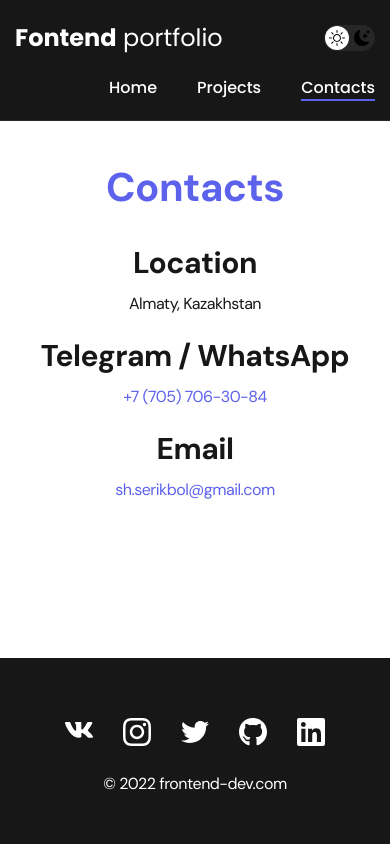
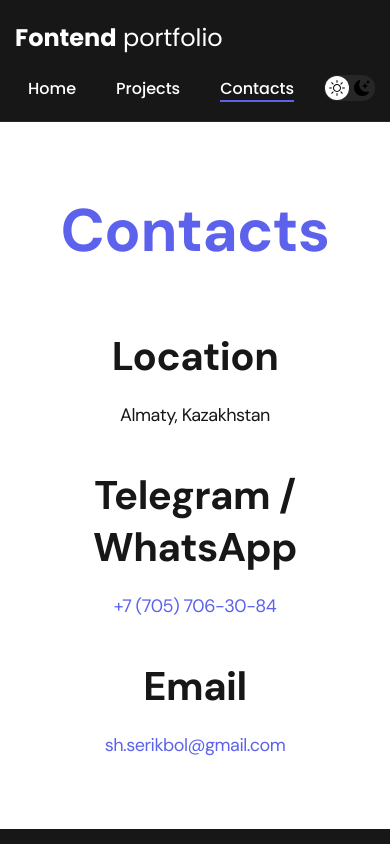
Before and after one commit to Serikbol84/05-project-Portfolio-app-, a React (Create React App) app: page /contacts in a window 390 px wide. Shown: the top 844 px of the page. Built offline with nearby package versions, Linux system fonts and the light colour scheme.

Commit message:
close to finish

```diff
--- a/src/Components/Navbar/Navbar.jsx
+++ b/src/Components/Navbar/Navbar.jsx
@@ -1,13 +1,12 @@
+import { NavLink } from "react-router-dom"
+import BtnDarkMode from "../btnDarkMode/BtnDarkMode";
 import "./style.css"
-import sun from "./../../img/icons/sun.svg"
-import moon from "./../../img/icons/moon.svg"
 
-import { NavLink } from "react-router-dom"
 
 const Navbar = () => {
 
-    const activeLink = 'nav-list__link nav-list__link--active';
-    const normalLink = 'nav-list__link';
+    const activeLink = 'nav-list_link nav-list_link-active';
+    const normalLink = 'nav-list_link';
 
     return (
         <nav className="nav">
@@ -17,26 +16,22 @@ const Navbar = () => {
                         <strong>Fontend</strong> portfolio
                     </NavLink>
 
-
-                    <button className="dark-mode-btn">
-                        <img src={sun} alt="Light mode" className="dark-mode-btn__icon"/>
-                        <img src={moon} alt="Dark mode" className="dark-mode-btn__icon"/>
-                    </button>
+                    <BtnDarkMode />
 
                     <ul className="nav-list">
-                        <li className="nav-list__item">
+                        <li className="nav-list_item">
                             <NavLink to="/" className={({isActive}) => isActive ? activeLink : normalLink}>
                                 Home
                             </NavLink>
                         </li>
 
-                        <li className="nav-list__item">
+                        <li className="nav-list_item">
                             <NavLink to="/projects" className={({isActive}) => isActive ? activeLink : normalLink}>
                                 Projects
                             </NavLink>
                         </li>
 
-                        <li className="nav-list__item">
+                        <li className="nav-list_item">
                             <NavLink to="/contacts" className={({isActive}) => isActive ? activeLink : normalLink}>
                                 Contacts
                             </NavLink>
--- a/src/Components/Navbar/style.css
+++ b/src/Components/Navbar/style.css
@@ -39,20 +39,20 @@
     font-family: 'Poppins', sans-serif;
 }
 
-.nav-list__link {
+.nav-list_link {
     color: var(--nav-text);
     transition: opacity 0.2s ease-in;
 }
 
-.nav-list__link:hover {
+.nav-list_link:hover {
     opacity: 0.8;
 }
 
-.nav-list__link--active {
+.nav-list_link-active {
     position: relative;
 }
 
-.nav-list__link--active::before {
+.nav-list_link-active::before {
     content: '';
 
     position: absolute;
--- /dev/null
+++ b/src/Components/btnDarkMode/BtnDarkMode.jsx
@@ -0,0 +1,39 @@
+import {  useEffect, useRef } from "react"
+import { useLocalStorage } from "./../../utils/useLocalStorage"
+import sun from "./../../img/icons/sun.svg"
+import moon from "./../../img/icons/moon.svg"
+import "./style.css"
+
+const BtnDarkMode = () => {
+
+    // const [darkMode, setDarkMode] = useState('light');
+
+    const [darkMode, setDarkMode] = useLocalStorage('darkMode', 'light');
+
+    const btnRef = useRef(null);
+
+    useEffect(() => {
+        if (darkMode === 'dark') {
+            document.body.classList.add('dark')
+            btnRef.current.classList.add('dark-mode-btn--active')
+        } else {
+            document.body.classList.remove('dark')
+            btnRef.current.classList.remove('dark-mode-btn--active')
+        }
+    }, [darkMode])
+
+    const toggleDarkMode = () => {
+        setDarkMode((currentValue) => {
+            return currentValue === 'light' ? 'dark' : 'light';
+        })
+    }
+
+    return (
+        <button ref={btnRef} className="dark-mode-btn" onClick={ toggleDarkMode }>
+            <img src={sun} alt="Light mode" className="dark-mode-btn_icon"/>
+            <img src={moon} alt="Dark mode" className="dark-mode-btn_icon"/>
+        </button>
+    );
+}
+
+export default BtnDarkMode;
--- /dev/null
+++ b/src/Components/btnDarkMode/style.css
@@ -0,0 +1,42 @@
+/* Dark mode btn */
+
+.dark-mode-btn {
+    order: 9;
+
+    position: relative;
+    display: flex;
+    justify-content: space-between;
+
+    width: 51px;
+    height: 26px;
+    padding: 5px;
+
+    border-radius: 50px;
+    background-color: #272727;
+}
+
+.dark-mode-btn::before {
+    content: '';
+
+    position: absolute;
+    top: 1px;
+    left: 1px;
+
+    display: block;
+    width: 24px;
+    height: 24px;
+
+    border-radius: 50%;
+    background-color: #fff;
+
+    transition: left 0.2s ease-in;
+}
+
+.dark-mode-btn--active::before {
+    left: 26px;
+}
+
+.dark-mode-btn_icon {
+    position: relative;
+    z-index: 9;
+}
--- a/src/styles/main.css
+++ b/src/styles/main.css
@@ -101,53 +101,6 @@ body {
     font-weight: 700;
     line-height: 1.3;
 }
-
-
-
-/* Dark mode btn */
-
-.dark-mode-btn {
-	order: 9;
-
-	position: relative;
-	display: flex;
-	justify-content: space-between;
-
-	width: 51px;
-	height: 26px;
-	padding: 5px;
-
-	border-radius: 50px;
-	background-color: #272727;
-}
-
-.dark-mode-btn::before {
-	content: '';
-
-	position: absolute;
-	top: 1px;
-	left: 1px;
-
-	display: block;
-	width: 24px;
-	height: 24px;
-
-	border-radius: 50%;
-	background-color: #fff;
-
-	transition: left 0.2s ease-in;
-}
-
-.dark-mode-btn--active::before {
-	left: 26px;
-}
-
-.dark-mode-btn__icon {
-	position: relative;
-	z-index: 9;
-}
-
-
 
 /* Btn */
 
@@ -267,90 +220,3 @@ body {
 .content-list__item p + p {
     margin-top: 0.5em;
 }
-
-
-
-@media (max-width: 620px) {
-	/* Header  */
-
-	.header {
-		min-height: unset;
-	}
-
-	.header__title {
-		font-size: 30px;
-	}
-
-	.header__title strong {
-		font-size: 40px;
-	}
-
-	/* Nav */
-
-	.nav-row {
-		justify-content: space-between;
-	}
-
-	.dark-mode-btn {
-		order: 0;
-	}
-
-	/* General */
-
-	.section {
-		padding: 40px 0;
-	}
-
-	.title-1 {
-		margin-bottom: 30px;
-		font-size: 40px;
-	}
-
-	.title-2 {
-		margin-bottom: 10px;
-		font-size: 30px;
-	}
-
-	/* Projects */
-
-	.project__title {
-		font-size: 22px;
-	}
-
-	/* Project page */
-
-	.project-details__desc {
-		margin-bottom: 20px;
-		font-size: 22px;
-	}
-
-	/* Content List */
-
-	.content-list {
-		row-gap: 20px;
-	}
-
-	.content-list__item {
-		font-size: 16px;
-	}
-
-	/* Footer */
-
-	.footer {
-		padding: 40px 0 30px;
-	}
-
-	.footer__wrapper {
-		row-gap: 20px;
-	}
-
-	/* Social */
-
-	.social {
-		column-gap: 20px;
-	}
-
-	.social__item {
-		width: 28px;
-	}
-}
--- /dev/null
+++ b/src/utils/useLocalStorage.jsx
@@ -0,0 +1,23 @@
+import { useState, useEffect } from 'react';
+
+function getStorageValue(key, defaultValue) {
+
+    const saved = localStorage.getItem(key);
+    const initial = JSON.parse(saved);
+    return initial || defaultValue;
+}
+
+export const useLocalStorage = (key, defaultValue) => {
+    const [value, setValue] = useState(() => {
+        return getStorageValue(key, defaultValue);
+    });
+
+    useEffect(() => {
+
+        localStorage.setItem(key, JSON.stringify(value));
+    }, [key, value]);
+
+    return [value, setValue];
+};
+
+//used custom hook
```
Also changed, not shown: src/pages/Project.jsx (+3 -5 lines), src/helpers/projectsList.jsx (indentation only). Lines whose indentation alone changed are shown as unchanged.
